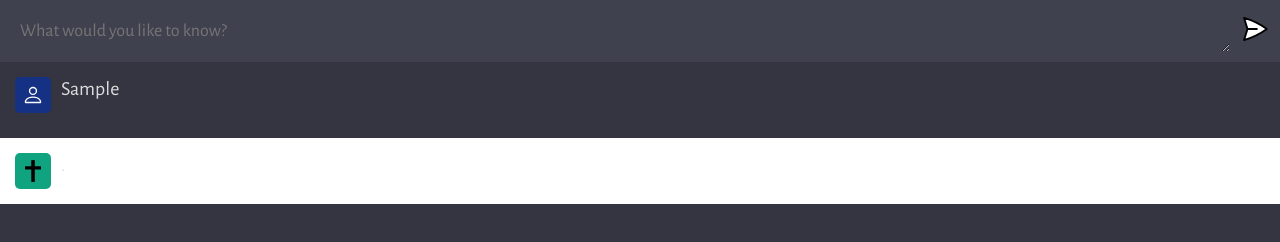
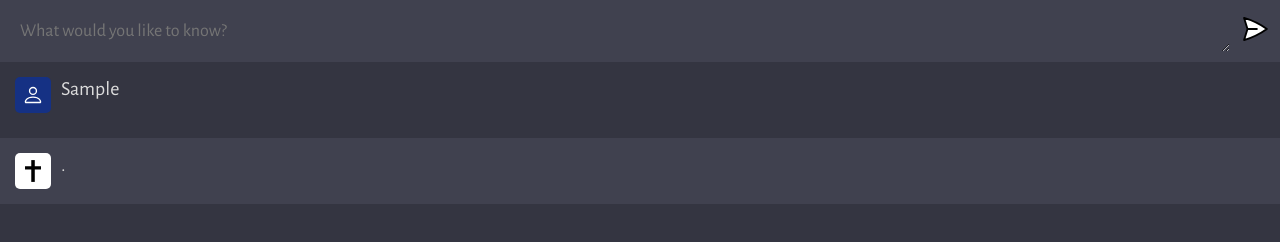
Before and after one commit to AllstarProductions/V5, a website built with Vite: page client/index.html in a window 1280 px wide. Both pictures are taken after typing "Sample" into the empty fields and a click on the button 1255 px from the left and 31 px from the top of the page. Built offline with nearby package versions, Linux system fonts and the light colour scheme; no server answers.

Commit message:
Update style.css

```diff
--- a/client/style.css
+++ b/client/style.css
@@ -50,7 +50,7 @@
 }
 
 .ai {
-  background: #ffffff;
+  background: #40414F;
 }
 
 .chat {
@@ -77,7 +77,7 @@
 }
 
 .ai .profile {
-  background: #10a37f;
+  background: #ffffff;
 }
 
 .profile img {
```
